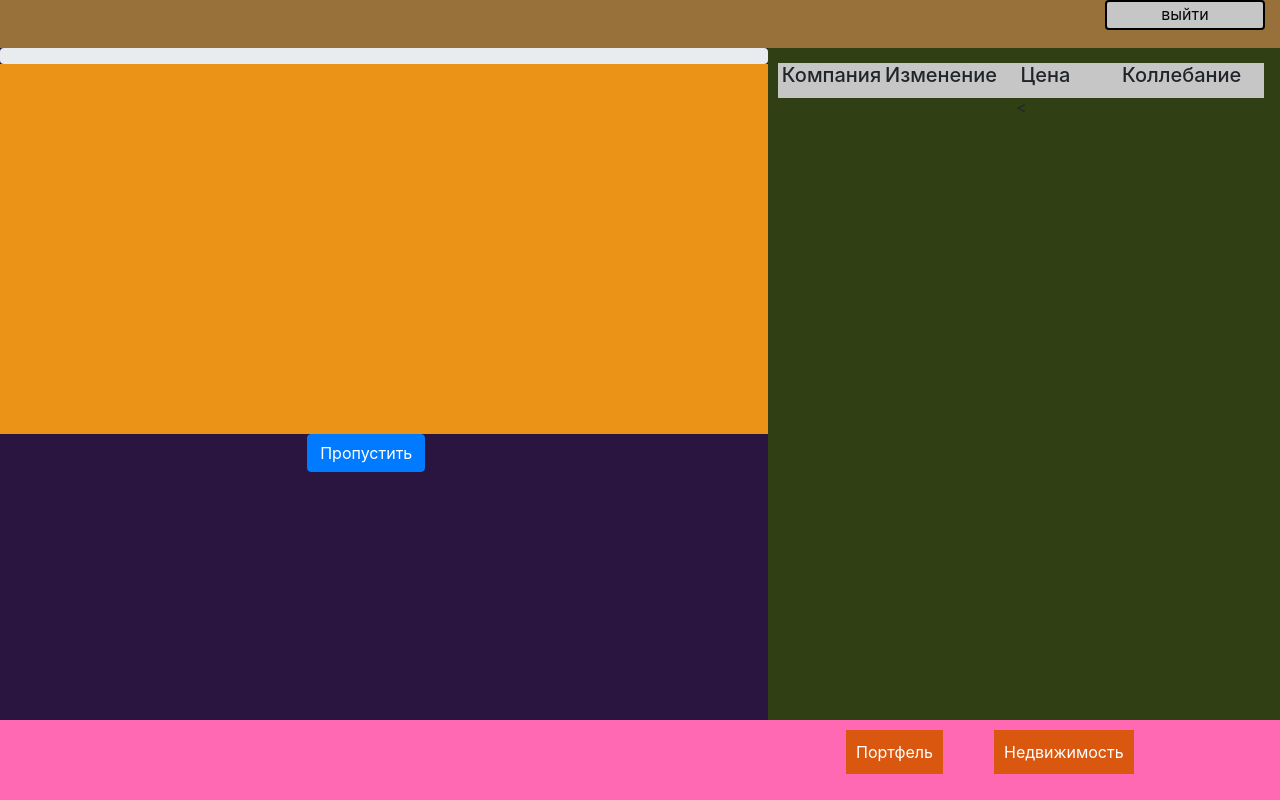
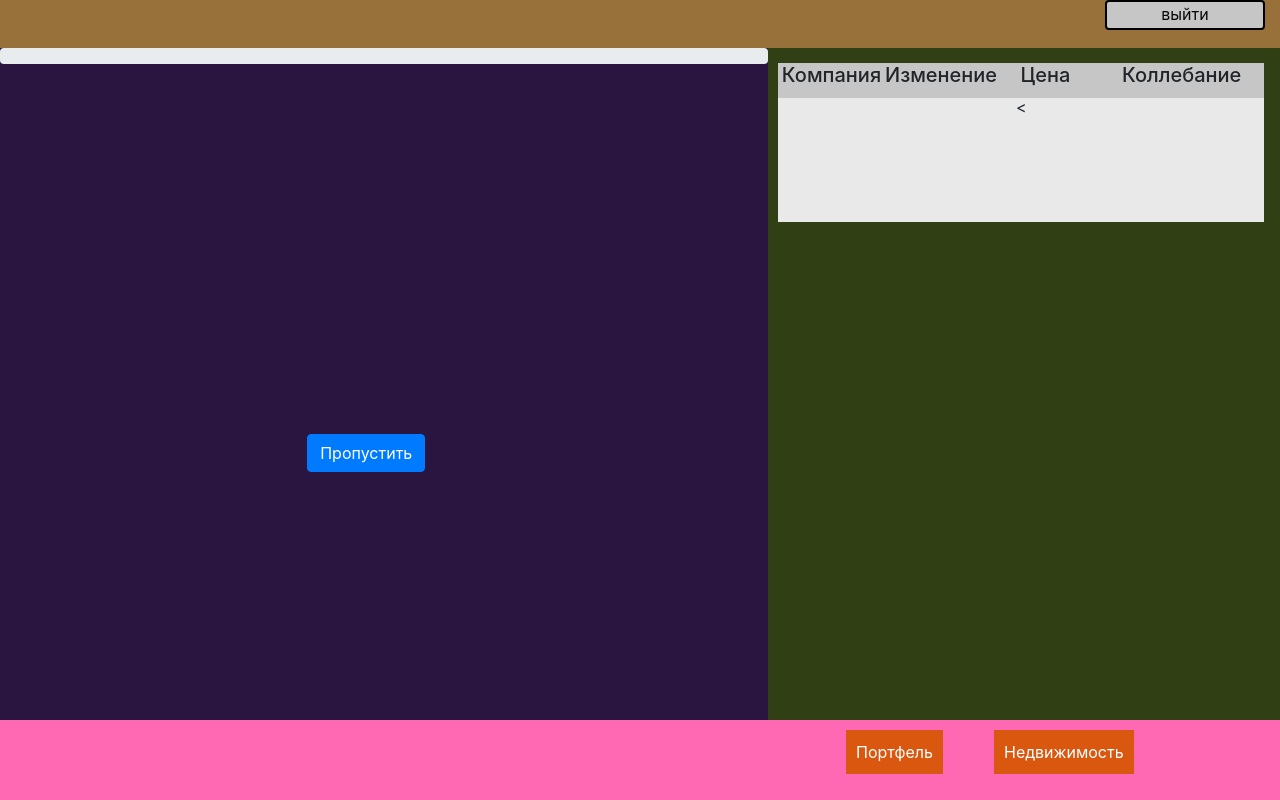
Before and after one commit to kalanod/KalanBirza, a Flask app: template templates/in_room.html in a window 1280 px wide. Run offline with Flask 2, Linux system fonts and the light colour scheme; the template is opened without the code that fills it, so the values that code supplies are empty; parts of the project's set-up code (start-up, migrations or seed data) failed here and were passed over; some libraries are stand-ins or nearby versions.

Commit message:
заготовка для лога, красивые акции

```diff
--- a/templates/in_room.html
+++ b/templates/in_room.html
@@ -266,7 +266,6 @@
         .play_zone {
             height: 55%;
             width: 100%;
-            background-color: #eb9316;
 
         }
 
@@ -289,6 +288,15 @@
             display: none;
         }
 
+        .log {
+            width: 95%;
+            height: 20%;
+            overflow-y: scroll; /* прокрутка по горизонтали */
+            float: bottom;
+            background-color: #e9e9e9;
+            margin: 10px;
+            margin-top: auto;
+        }
 
     </style>
 </head>
@@ -335,6 +343,9 @@
                 </a>
             </div>
         {% endfor %}
+        <div class="log">
+
+        </div>
 
     </div>
     <div id="board">
@@ -350,15 +361,15 @@
                          id="stonk_{{ i }}">
                         <img src="https://brandslogos.com/wp-content/uploads/images/large/mckinsey-company-logo.png"
                              class="card-img-top"
-                             alt="...">
-                        <div class="card-body">
+                             alt="..." style="height: 30%">
+                        <div class="card-body" style="float: bottom; height: 70%">
                             <h5 class="card-title">Card title</h5>
                             <h5 style="float: left; margin-right: 15px" id="price_s"> price </h5>
                             <h5 id="count_s" style="margin-left: 15px"> count </h5>
+                        </div>
+                        <a href="#" class="btn btn-primary" id="{{ 'card_' + i|string }}"
+                           style="margin-left: auto; margin-right: auto; float: bottom"> Buy </a>
 
-                            <a href="#" class="btn btn-primary" id="{{ 'card_' + i|string }}"
-                               style="margin-left: auto; margin-right: auto; float: bottom"> Buy </a>
-                        </div>
                     </div>
                 {% endfor %}
             </div>
@@ -377,7 +388,7 @@
                 {% endfor %}
             </div>
         </div>
-        <div style="margin-left: 40%">
+        <div style="margin-left: 40%; float: bottom">
             <button href="#" class="btn btn-primary" id="pas">Пропустить</button>
         </div>
     </div>
@@ -473,7 +484,9 @@
                     "card_num": '2'
                 })
         });
-
+        socket.on('make_turn', function (data) {
+            $('#log').append('<h6 style="margin: 10px">' + data + '</h6>')
+        });
         socket.on('make_turn', function (data) {
             console.log(data)
             var ar = data[1] / data[0]
@@ -481,13 +494,13 @@
             document.getElementById('progress-bar').style.width = String(progress) + '%';
         });
         socket.on('update_bag', function (data) {
-        if (data['id'] == {{current_user.id}}){
-            $('#bag').empty()
-            for (var stonk in data['data']){
-                $('#bag').append('<li><h6 style="float: left; margin: 10px">' + data['data'][stonk]['short_name'] + '</h6><h6 style = "float: left; margin: 10px" >' + data['data'][stonk]['cost'] + '</h6><h6 style = "float: left; margin: 10px" >' + data['data'][stonk]['stocks'] + '</h6><a href = "#"> продать</a></li>')
+            if (data['id'] == {{current_user.id}}) {
+                $('#bag').empty()
+                for (var stonk in data['data']) {
+                    $('#bag').append('<li><h6 style="float: left; margin: 10px">' + data['data'][stonk]['short_name'] + '</h6><h6 style = "float: left; margin: 10px" >' + data['data'][stonk]['cost'] + '</h6><h6 style = "float: left; margin: 10px" >' + data['data'][stonk]['stocks'] + '</h6><a href = "#"> продать</a></li>')
 
+                }
             }
-        }
         });
 
         socket.on('update_stock_table', function (json) {
@@ -512,7 +525,7 @@
                 document.querySelector('#stonk_' + String(fid) + '> div > #price_s').innerHTML = data[key]['price'] + '$'
                 document.querySelector('#stonk_' + String(fid) + '> div > #count_s').innerHTML = data[key]['quantity'] + 'шт'
                 document.querySelector('#stonk_' + String(fid) + '> img').src = '' + data[key]['img']
-                document.querySelector('#stonk_' + String(fid) + '> div > a').innerHTML = 'купить ' + data[key]['cost'] + '$'
+                document.querySelector('#stonk_' + String(fid) + ' > a').innerHTML = 'купить ' + data[key]['cost'] + '$'
                 fid++
             }
         });
```
